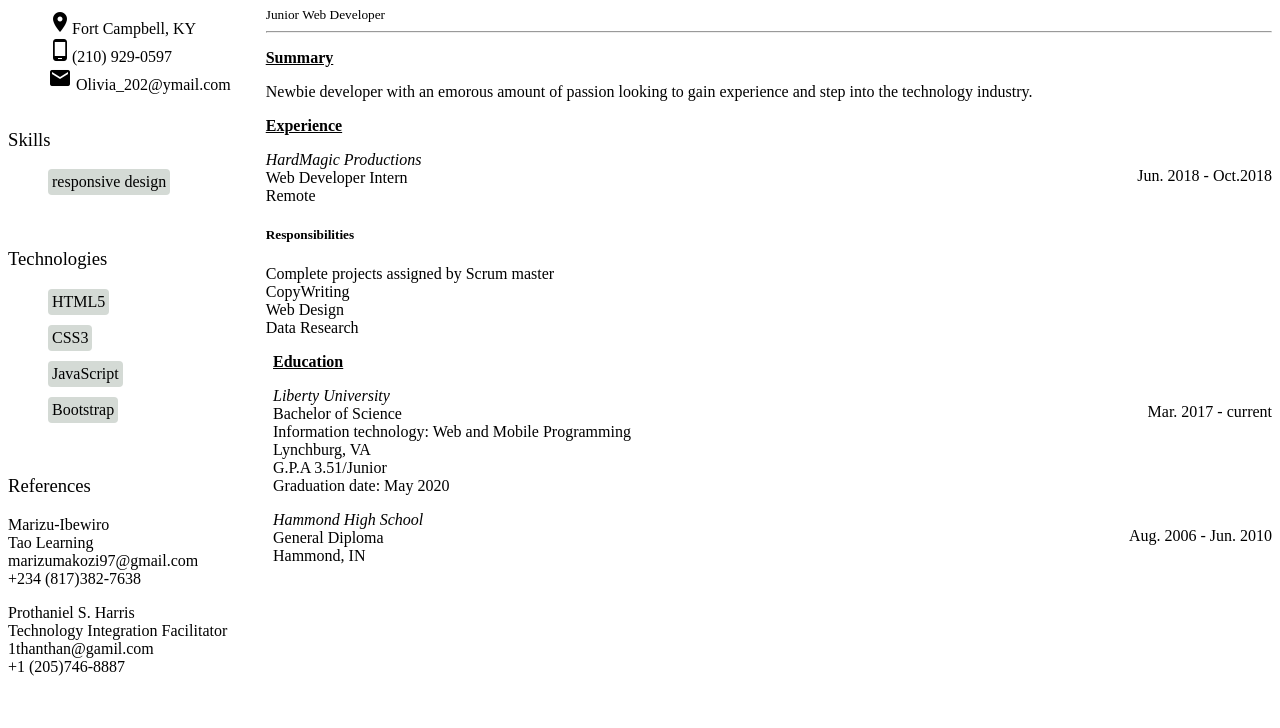
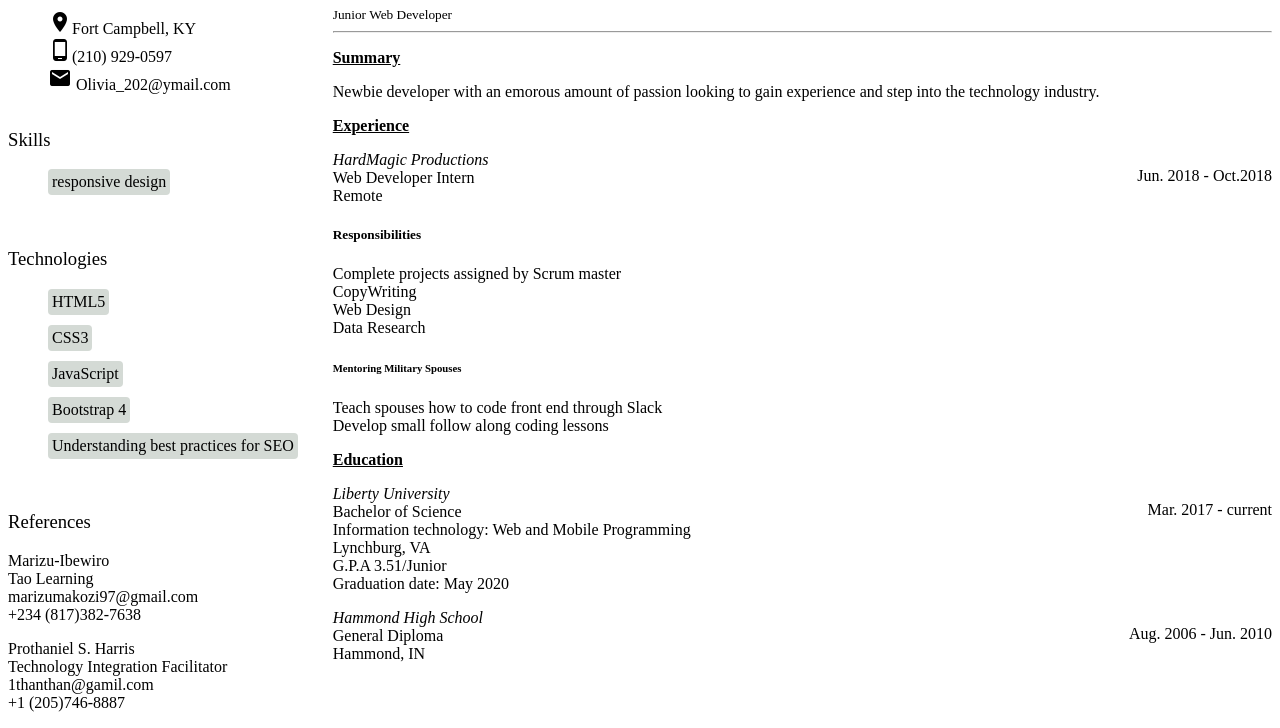
Before and after one commit to livih09/Resume, a plain HTML site: page index.html in a window 1280 px wide. Shown: the part 79-807 px from the top of the page. Drawn offline with Linux system fonts and the light colour scheme.

Commit message:
Updated html
Added experience.

```diff
--- a/index.html
+++ b/index.html
@@ -27,7 +27,8 @@
                            <li>HTML5</li>
                            <li>CSS3</li>
                            <li>JavaScript</li>
-                           <li>Bootstrap</li>
+                           <li>Bootstrap 4</li>
+                           <li>Understanding best practices for SEO</li>
                        </ul><br>
                 <p class="lab">References</p>
                        <p>Marizu-Ibewiro<br>
@@ -64,6 +65,12 @@
                         <li>Web Design</li>
                         <li>Data Research</li>
                </ul>
+
+                <p><h6>Mentoring Military Spouses</h6></p>
+                 <ul class="resp">
+                        <li>Teach spouses how to code front end through Slack</li>
+                        <li>Develop small follow along coding lessons</l>
+               </ul>
          </div>
          <div class="right">
              <p class="labels">Education</p>
```
